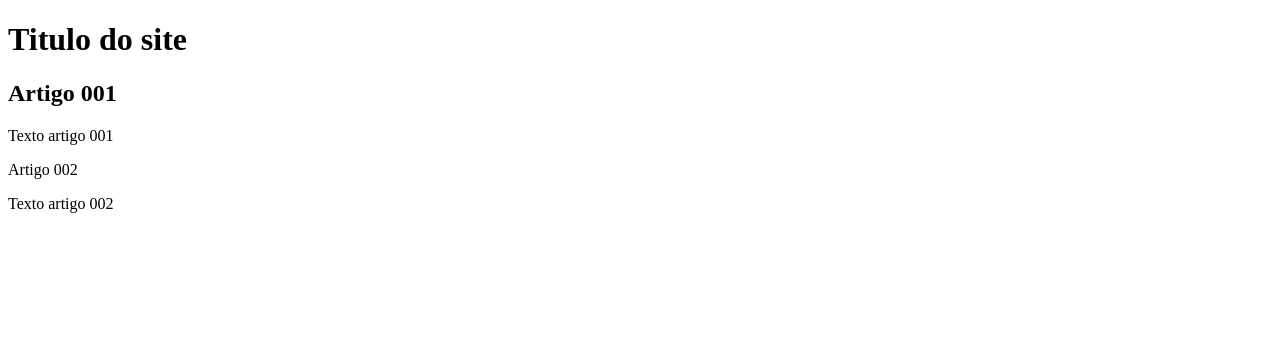
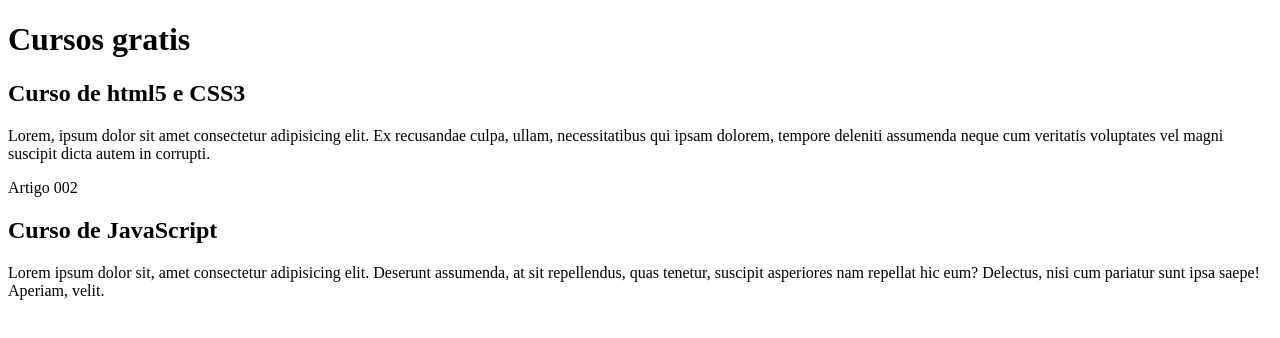
Before and after one commit to PriscillaAguilar/projeto-site, a plain HTML site: page index.html in a window 1280 px wide. Drawn offline with Linux system fonts and the light colour scheme.

Commit message:
começando a escrever conteúdio

```diff
--- a/index.html
+++ b/index.html
@@ -9,13 +9,18 @@
 <body>
    <main>
        <header>
-           <h1>Titulo do site</h1>
+           <h1>Cursos gratis</h1>
        </header>
        <article>
-           <h2>Artigo 001</h2>
-           <p>Texto artigo 001</p>
+           <h2>Curso de html5 e CSS3</h2>
+           <p>Lorem, ipsum dolor sit amet consectetur adipisicing elit. Ex recusandae culpa, ullam, necessitatibus
+            qui ipsam dolorem, tempore deleniti assumenda neque cum veritatis voluptates vel magni suscipit dicta
+            autem in corrupti.</p>
            <article>Artigo 002</article>
-           <p>Texto artigo 002</p>
+           <h2>Curso de JavaScript</h2>
+           <p>Lorem ipsum dolor sit, amet consectetur adipisicing elit. Deserunt assumenda, at sit repellendus,
+            quas tenetur, suscipit asperiores nam repellat hic eum? Delectus, nisi cum pariatur sunt ipsa saepe!
+            Aperiam, velit.</p>
        </article>
    </main>
 </body>
```
